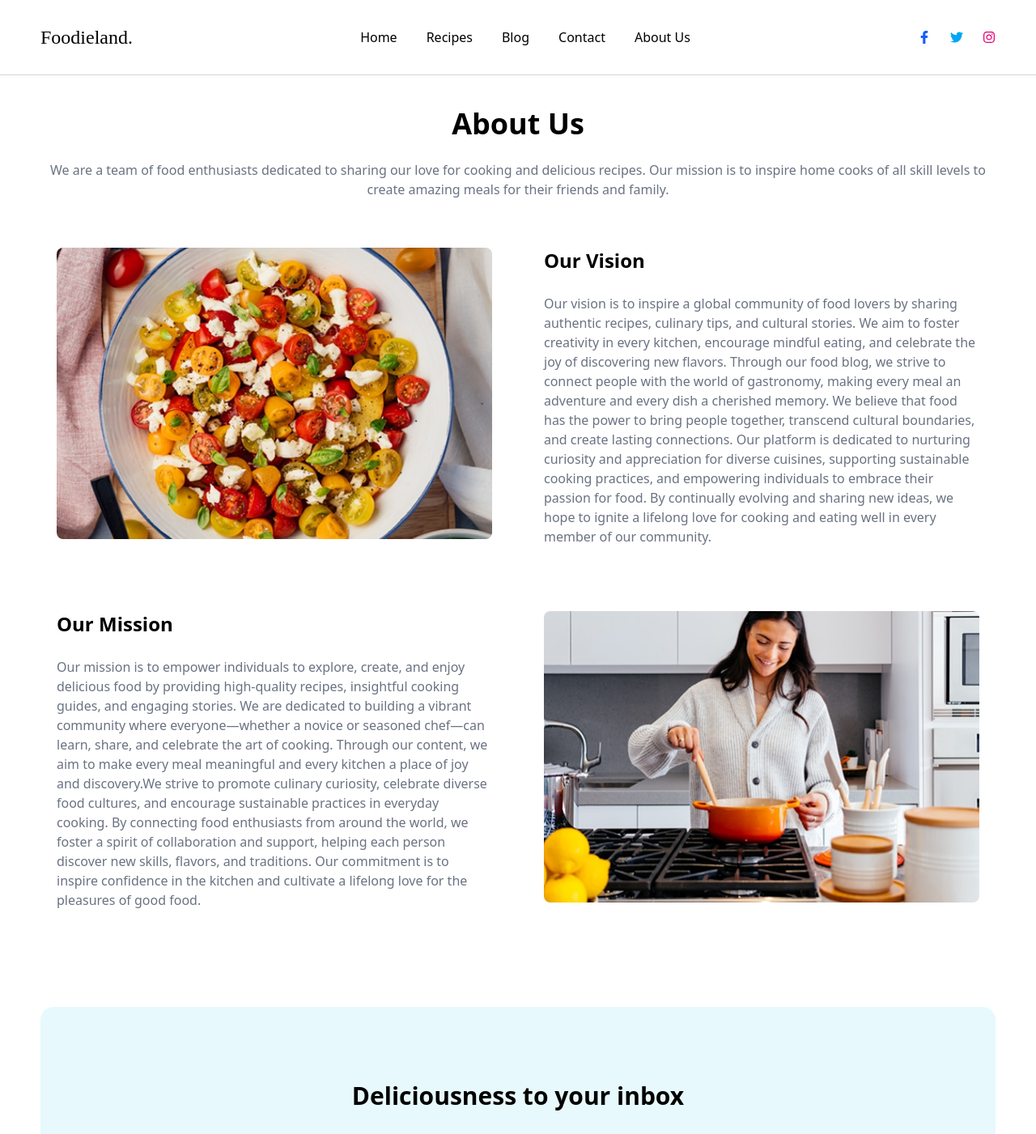
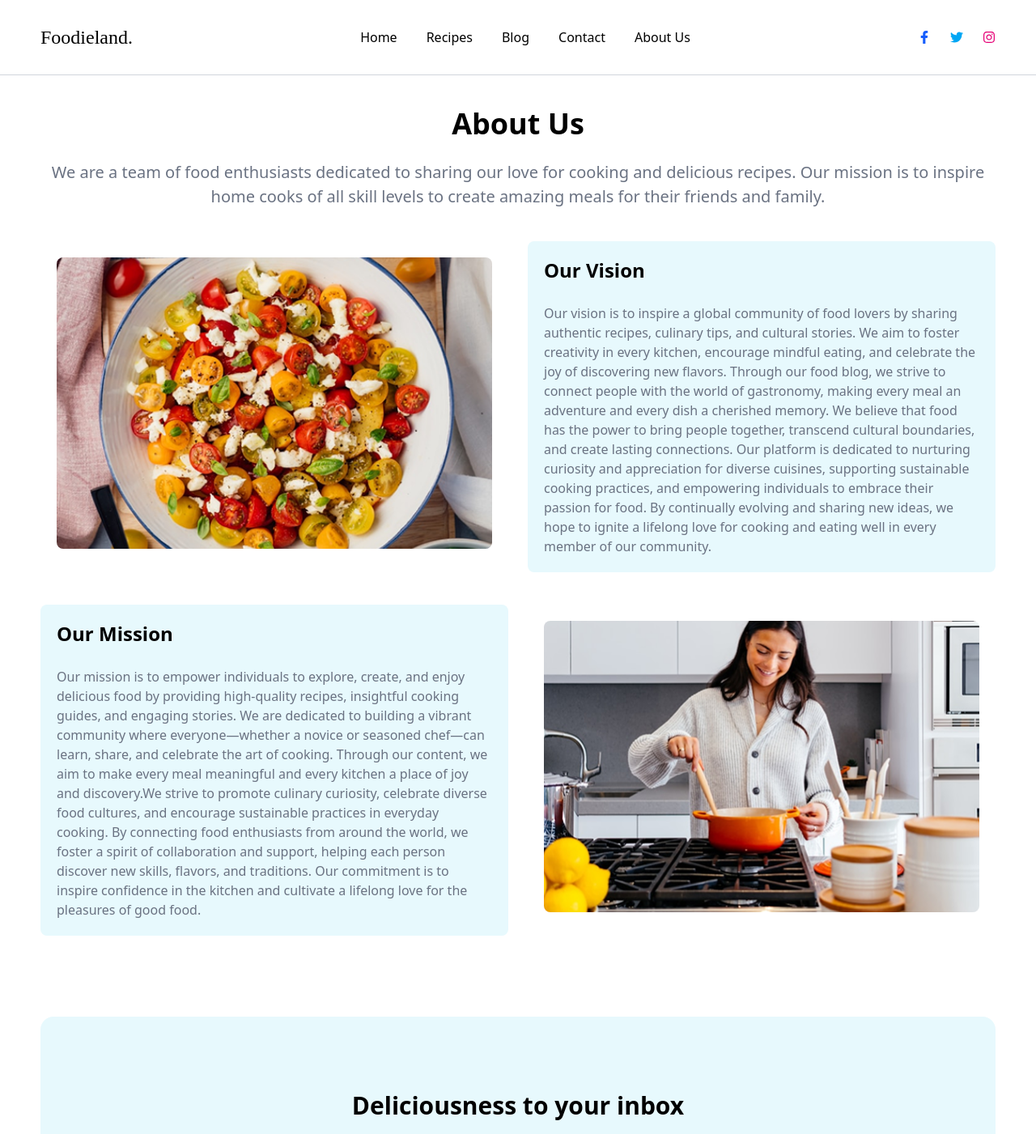
Before and after one commit to CodeShiran/Food-Recipe-Blog, a React (Vite) app in the folder frontend/: page /about in a window 1280 px wide. Shown: the top 1401 px of the page at 81% size. Built offline with nearby package versions, Linux system fonts and the light colour scheme.

Commit message:
feat: enhance About page styling and update text for clarity

```diff
--- a/frontend/src/pages/About.jsx
+++ b/frontend/src/pages/About.jsx
@@ -8,19 +8,19 @@ const About = () => {
     <div className='md:px-[50px] px-[25px]'>
         <div className='flex flex-col items-center mt-10'>
             <h1 className='text-4xl font-bold'>About Us</h1>
-            <p className='mt-[25px] text-center text-gray-500'>We are a team of food enthusiasts dedicated to sharing our love for cooking and delicious recipes. Our mission is to inspire home cooks of all skill levels to create amazing meals for their friends and family.</p>
+            <p className='mt-[25px] text-center text-gray-500 text-[20px]'>We are a team of food enthusiasts dedicated to sharing our love for cooking and delicious recipes. Our mission is to inspire home cooks of all skill levels to create amazing meals for their friends and family.</p>
         </div>
         <div className='flex flex-col  md:flex-row gap-6 mt-10'>
             <div className='flex-1/2 rounded-lg p-5 h-[400px]'>
                 <img src={assets.fruitSalad} className='w-full h-full rounded-lg object-cover' alt="" />
             </div>
-            <div className='flex-1/2 rounded-lg p-5 flex-col items-start'>
+            <div className='flex-1/2 rounded-lg p-5 flex-col items-start bg-[#E7F9FD]'>
                 <h4 className='text-2xl font-bold'>Our Vision</h4>
                 <p className='mt-[25px] text-gray-500'>Our vision is to inspire a global community of food lovers by sharing authentic recipes, culinary tips, and cultural stories. We aim to foster creativity in every kitchen, encourage mindful eating, and celebrate the joy of discovering new flavors. Through our food blog, we strive to connect people with the world of gastronomy, making every meal an adventure and every dish a cherished memory. We believe that food has the power to bring people together, transcend cultural boundaries, and create lasting connections. Our platform is dedicated to nurturing curiosity and appreciation for diverse cuisines, supporting sustainable cooking practices, and empowering individuals to embrace their passion for food. By continually evolving and sharing new ideas, we hope to ignite a lifelong love for cooking and eating well in every member of our community.</p>
             </div>
         </div>
         <div className='flex flex-col-reverse  md:flex-row gap-6 mt-10'>
-            <div className='flex-1/2 rounded-lg p-5 flex-col items-start'>
+            <div className='flex-1/2 rounded-lg p-5 flex-col items-start bg-[#E7F9FD]'>
                 <h4 className='text-2xl font-bold'>Our Mission</h4>
                 <p className='mt-[25px] text-gray-500'>Our mission is to empower individuals to explore, create, and enjoy delicious food by providing high-quality recipes, insightful cooking guides, and engaging stories. We are dedicated to building a vibrant community where everyone—whether a novice or seasoned chef—can learn, share, and celebrate the art of cooking. Through our content, we aim to make every meal meaningful and every kitchen a place of joy and discovery.We strive to promote culinary curiosity, celebrate diverse food cultures, and encourage sustainable practices in everyday cooking. By connecting food enthusiasts from around the world, we foster a spirit of collaboration and support, helping each person discover new skills, flavors, and traditions. Our commitment is to inspire confidence in the kitchen and cultivate a lifelong love for the pleasures of good food.</p>
             </div>
```
